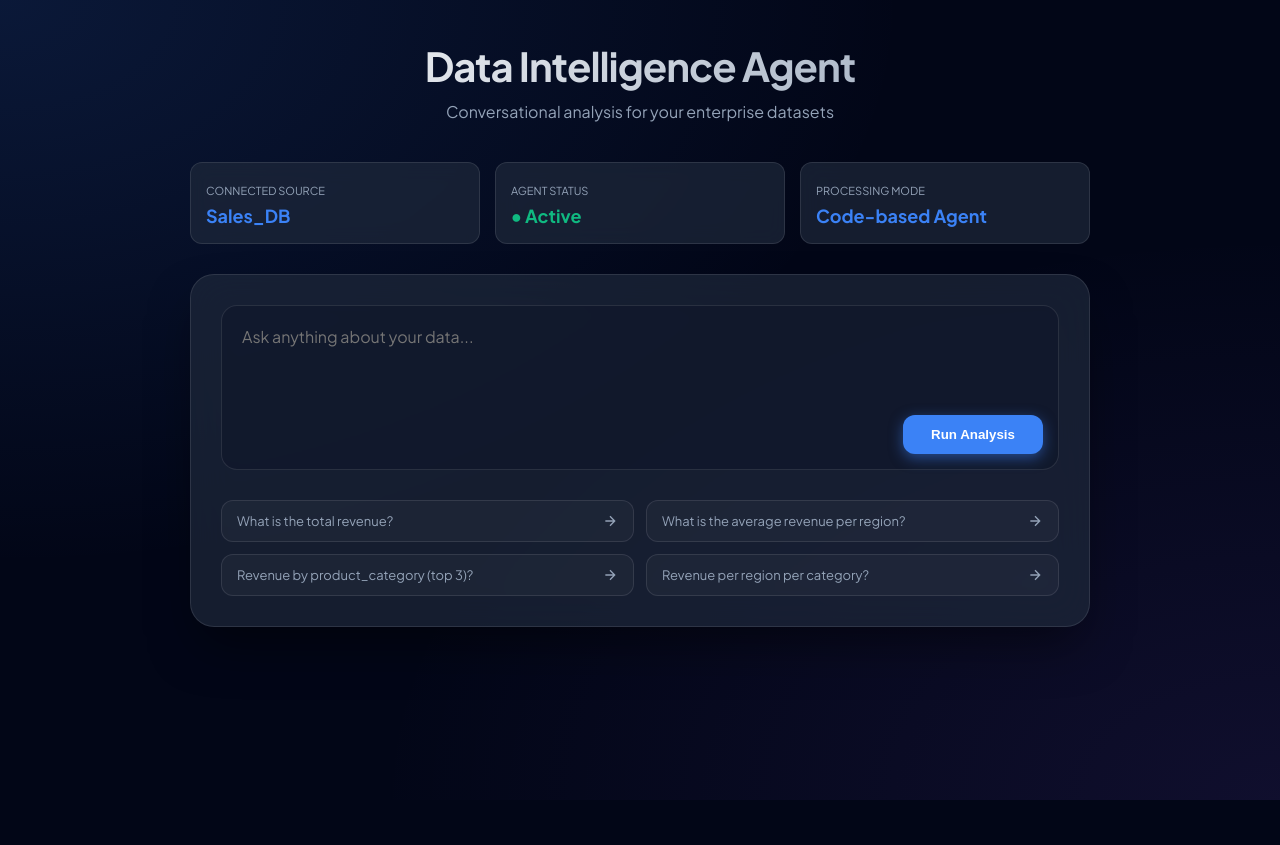
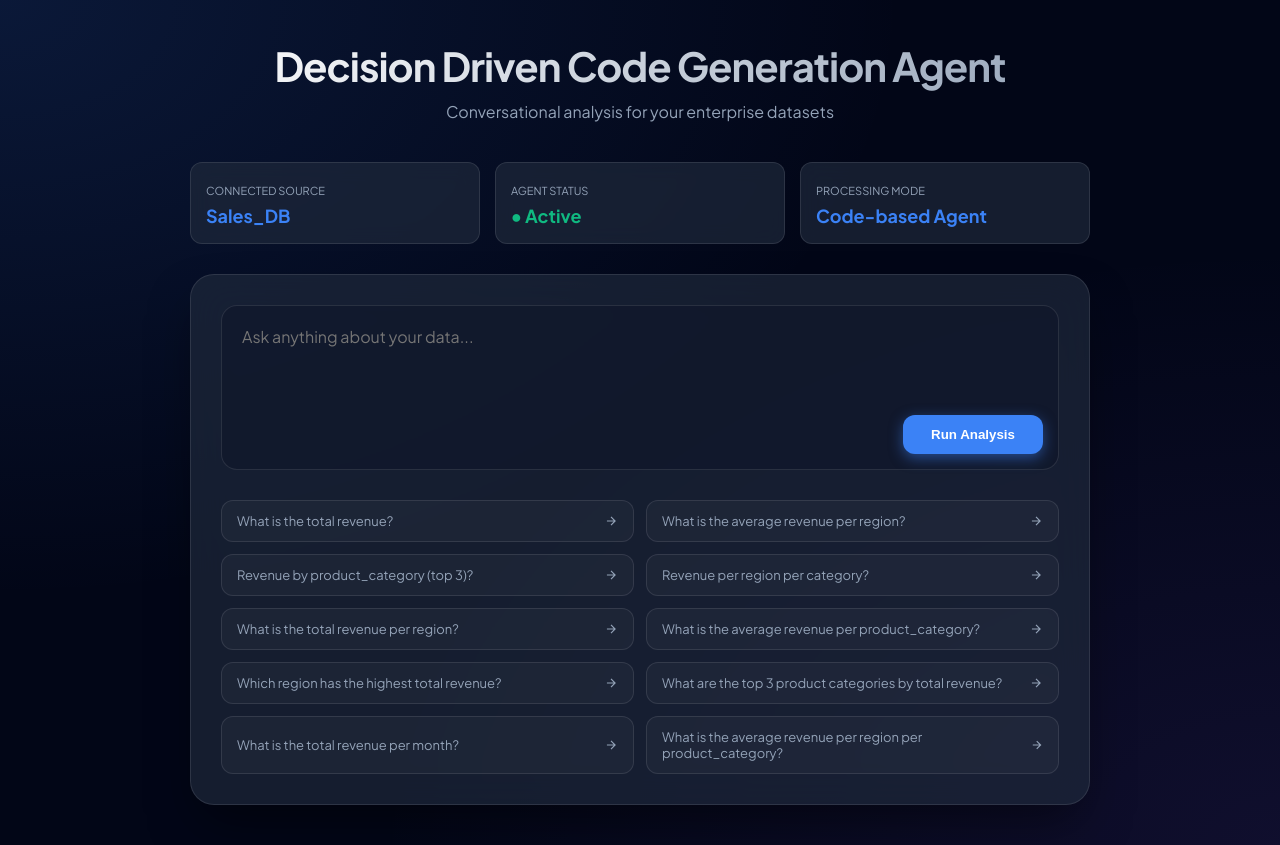
Before and after one commit to oubes/decision-driven-code-generation-agent, a FastAPI app: page / in a window 1280 px wide. Before the commit the page ends 800 px from the top, so only its background shows below. Run offline with FastAPI, Linux system fonts and the light colour scheme; parts of the project's set-up code (start-up, migrations or seed data) failed here and were passed over.

Commit message:
editing the main page, to be including more examples

```diff
--- a/app/web/templates/index.html
+++ b/app/web/templates/index.html
@@ -44,7 +44,6 @@
             animation: slideUp 0.6s ease-out;
         }
 
-        /* Header Section */
         header {
             text-align: center;
             margin-bottom: 40px;
@@ -65,7 +64,6 @@
             margin-top: 10px;
         }
 
-        /* Stats Row (Visual Flourish) */
         .stats-row {
             display: grid;
             grid-template-columns: repeat(auto-fit, minmax(150px, 1fr));
@@ -84,7 +82,6 @@
         .stat-card small { color: var(--text-muted); font-size: 11px; text-transform: uppercase; }
         .stat-card div { font-weight: 700; font-size: 18px; margin-top: 5px; color: var(--primary); }
 
-        /* Main Chat Area */
         .main-card {
             background: var(--card-bg);
             border: 1px solid var(--card-border);
@@ -142,13 +139,6 @@
             box-shadow: 0 6px 20px var(--primary-glow);
         }
 
-        .ask-btn:disabled {
-            background: #475569;
-            cursor: not-allowed;
-            transform: none;
-        }
-
-        /* Result Section */
         #result-container {
             margin-top: 30px;
             display: none;
@@ -174,7 +164,7 @@
             border: 1px solid rgba(59, 130, 246, 0.2);
         }
 
-        /* Examples Sidebar/Bottom */
+        /* Updated Examples Grid for 10 items */
         .examples-grid {
             display: grid;
             grid-template-columns: 1fr 1fr;
@@ -201,10 +191,8 @@
             color: white;
         }
 
-        /* Utils */
         .loader {
-            width: 18px;
-            height: 18px;
+            width: 18px; height: 18px;
             border: 2px solid #fff;
             border-bottom-color: transparent;
             border-radius: 50%;
@@ -225,7 +213,7 @@
 
 <div class="dashboard">
     <header>
-        <h1>Data Intelligence Agent</h1>
+        <h1>Decision Driven Code Generation Agent</h1>
         <p>Conversational analysis for your enterprise datasets</p>
     </header>
 
@@ -263,19 +251,43 @@
         <div class="examples-grid">
             <div class="example-item" onclick="useExample('s1')">
                 <span id="s1">What is the total revenue?</span>
-                <svg width="16" height="16" viewBox="0 0 24 24" fill="none" stroke="currentColor" stroke-width="2"><path d="M5 12h14M12 5l7 7-7 7"/></svg>
+                <svg width="14" height="14" viewBox="0 0 24 24" fill="none" stroke="currentColor" stroke-width="2"><path d="M5 12h14M12 5l7 7-7 7"/></svg>
             </div>
             <div class="example-item" onclick="useExample('s2')">
                 <span id="s2">What is the average revenue per region?</span>
-                <svg width="16" height="16" viewBox="0 0 24 24" fill="none" stroke="currentColor" stroke-width="2"><path d="M5 12h14M12 5l7 7-7 7"/></svg>
+                <svg width="14" height="14" viewBox="0 0 24 24" fill="none" stroke="currentColor" stroke-width="2"><path d="M5 12h14M12 5l7 7-7 7"/></svg>
             </div>
             <div class="example-item" onclick="useExample('s3')">
                 <span id="s3">Revenue by product_category (top 3)?</span>
-                <svg width="16" height="16" viewBox="0 0 24 24" fill="none" stroke="currentColor" stroke-width="2"><path d="M5 12h14M12 5l7 7-7 7"/></svg>
+                <svg width="14" height="14" viewBox="0 0 24 24" fill="none" stroke="currentColor" stroke-width="2"><path d="M5 12h14M12 5l7 7-7 7"/></svg>
             </div>
             <div class="example-item" onclick="useExample('s4')">
                 <span id="s4">Revenue per region per category?</span>
-                <svg width="16" height="16" viewBox="0 0 24 24" fill="none" stroke="currentColor" stroke-width="2"><path d="M5 12h14M12 5l7 7-7 7"/></svg>
+                <svg width="14" height="14" viewBox="0 0 24 24" fill="none" stroke="currentColor" stroke-width="2"><path d="M5 12h14M12 5l7 7-7 7"/></svg>
+            </div>
+            <div class="example-item" onclick="useExample('s5')">
+                <span id="s5">What is the total revenue per region?</span>
+                <svg width="14" height="14" viewBox="0 0 24 24" fill="none" stroke="currentColor" stroke-width="2"><path d="M5 12h14M12 5l7 7-7 7"/></svg>
+            </div>
+            <div class="example-item" onclick="useExample('s6')">
+                <span id="s6">What is the average revenue per product_category?</span>
+                <svg width="14" height="14" viewBox="0 0 24 24" fill="none" stroke="currentColor" stroke-width="2"><path d="M5 12h14M12 5l7 7-7 7"/></svg>
+            </div>
+            <div class="example-item" onclick="useExample('s7')">
+                <span id="s7">Which region has the highest total revenue?</span>
+                <svg width="14" height="14" viewBox="0 0 24 24" fill="none" stroke="currentColor" stroke-width="2"><path d="M5 12h14M12 5l7 7-7 7"/></svg>
+            </div>
+            <div class="example-item" onclick="useExample('s8')">
+                <span id="s8">What are the top 3 product categories by total revenue?</span>
+                <svg width="14" height="14" viewBox="0 0 24 24" fill="none" stroke="currentColor" stroke-width="2"><path d="M5 12h14M12 5l7 7-7 7"/></svg>
+            </div>
+            <div class="example-item" onclick="useExample('s9')">
+                <span id="s9">What is the total revenue per month?</span>
+                <svg width="14" height="14" viewBox="0 0 24 24" fill="none" stroke="currentColor" stroke-width="2"><path d="M5 12h14M12 5l7 7-7 7"/></svg>
+            </div>
+            <div class="example-item" onclick="useExample('s10')">
+                <span id="s10">What is the average revenue per region per product_category?</span>
+                <svg width="14" height="14" viewBox="0 0 24 24" fill="none" stroke="currentColor" stroke-width="2"><path d="M5 12h14M12 5l7 7-7 7"/></svg>
             </div>
         </div>
     </div>
@@ -293,7 +305,6 @@
         const query = promptInput.value.trim();
         if (!query) return;
 
-        // UI Loading State
         loader.style.display = "inline-block";
         btnText.innerText = "Processing...";
         genBtn.disabled = true;
@@ -316,7 +327,7 @@
                 resultContainer.style.display = "block";
             }
         } catch (error) {
-            resultContent.innerText = "Server connection failed. Check if FastAPI is running.";
+            resultContent.innerText = "Server connection failed.";
             resultContainer.style.display = "block";
         } finally {
             loader.style.display = "none";
```
